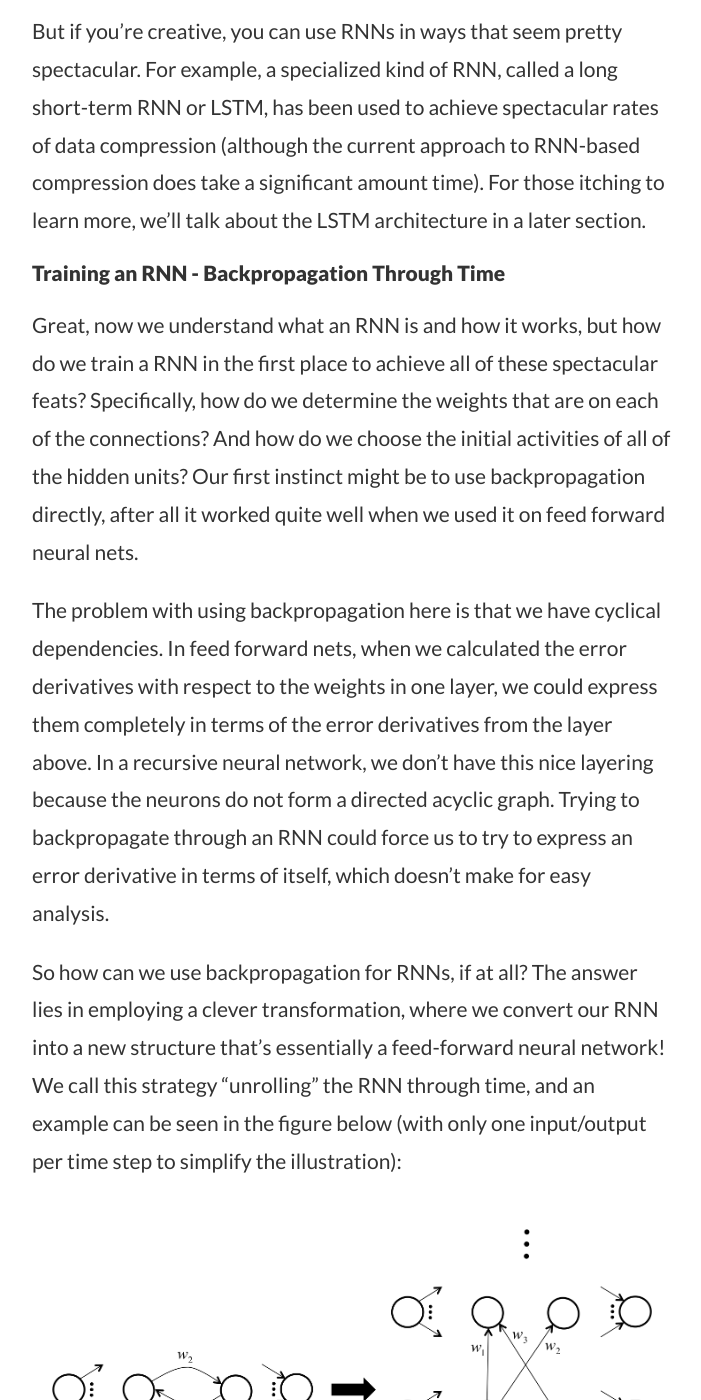
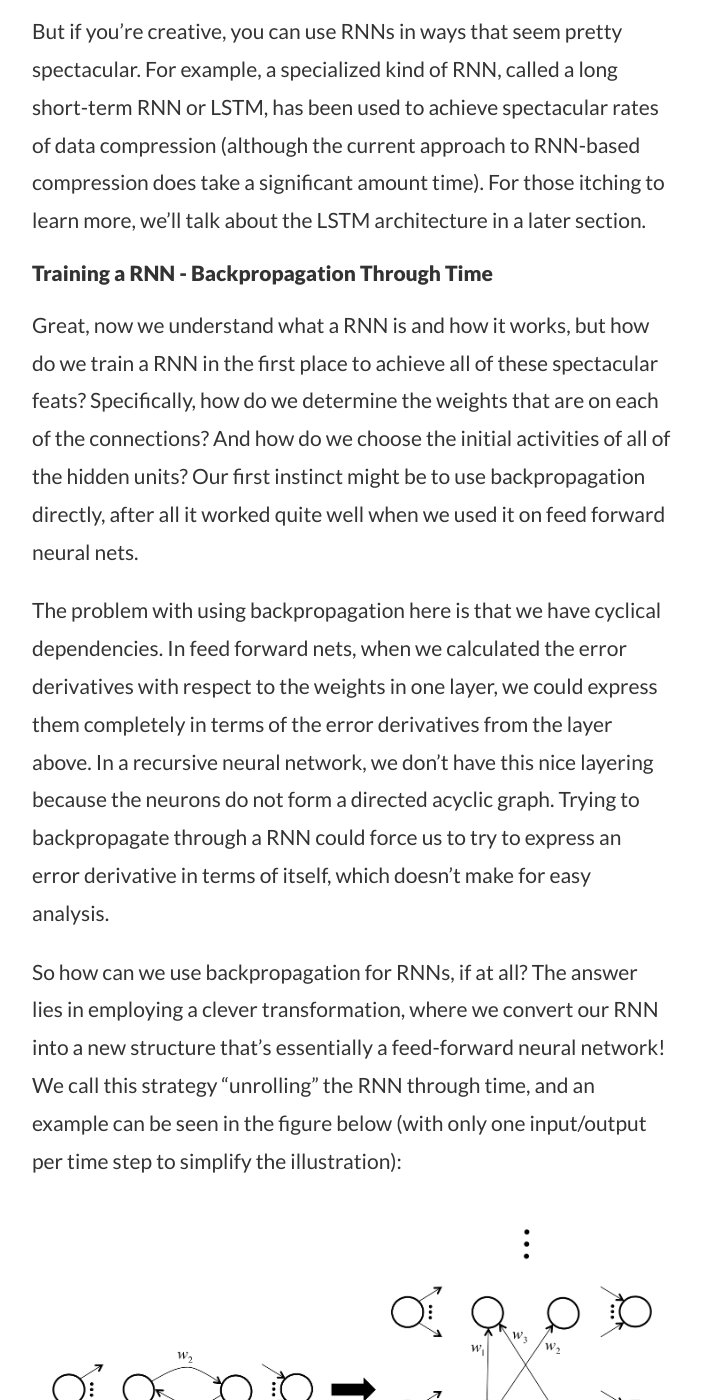
Before and after one commit to darksigma/darksigma.github.io, a Jekyll site: the page built from _posts/2015-01-11-a-deep-dive-into-recursive-neural-networks.md, in a window 1280 px wide and 1400 px high, scrolled down 6134 px. Shown: the whole window, without its empty margins (288-989 px from the left). Built offline with Jekyll 4.4.1, drawn with Linux system fonts in a browser that asks for light colours; nearby versions of some CDN libraries; Markdown is read by kramdown in place of the engine named in the settings; formulas are drawn with MathJax 3.

Commit message:
fixed typos

```diff
--- a/_posts/2015-01-11-a-deep-dive-into-recursive-neural-networks.md
+++ b/_posts/2015-01-11-a-deep-dive-into-recursive-neural-networks.md
@@ -41,11 +41,11 @@ At this point, you're probably thinking that this is pretty cool, but it's still
 
 But if you're creative, you can use RNNs in ways that seem pretty spectacular. For example, a specialized kind of RNN, called a long short-term RNN or LSTM, has been used to achieve spectacular rates of data compression (although the current approach to RNN-based compression does take a significant amount time). For those itching to learn more, we'll talk about the LSTM architecture in a later section.
 
-### Training an RNN - Backpropagation Through Time
+### Training a RNN - Backpropagation Through Time
 
-Great, now we understand what an RNN is and how it works, but how do we train a RNN in the first place to achieve all of these spectacular feats? Specifically, how do we determine the weights that are on each of the connections? And how do we choose the initial activities of all of the hidden units? Our first instinct might be to use backpropagation directly, after all it worked quite well when we used it on feed forward neural nets.
+Great, now we understand what a RNN is and how it works, but how do we train a RNN in the first place to achieve all of these spectacular feats? Specifically, how do we determine the weights that are on each of the connections? And how do we choose the initial activities of all of the hidden units? Our first instinct might be to use backpropagation directly, after all it worked quite well when we used it on feed forward neural nets.
 
-The problem with using backpropagation here is that we have cyclical dependencies. In feed forward nets, when we calculated the error derivatives with respect to the weights in one layer, we could express them completely in terms of the error derivatives from the layer above. In a recursive neural network, we don't have this nice layering because the neurons do not form a directed acyclic graph. Trying to backpropagate through an RNN could force us to try to express an error derivative in terms of itself, which doesn't make for easy analysis.
+The problem with using backpropagation here is that we have cyclical dependencies. In feed forward nets, when we calculated the error derivatives with respect to the weights in one layer, we could express them completely in terms of the error derivatives from the layer above. In a recursive neural network, we don't have this nice layering because the neurons do not form a directed acyclic graph. Trying to backpropagate through a RNN could force us to try to express an error derivative in terms of itself, which doesn't make for easy analysis.
 
 So how can we use backpropagation for RNNs, if at all? The answer lies in employing a clever transformation, where we convert our RNN into a new structure that's essentially a feed-forward neural network! We call this strategy "unrolling" the RNN through time, and an example can be seen in the figure below (with only one input/output per time step to simplify the illustration):
 
```
Also changed, not shown: 2 other files.
